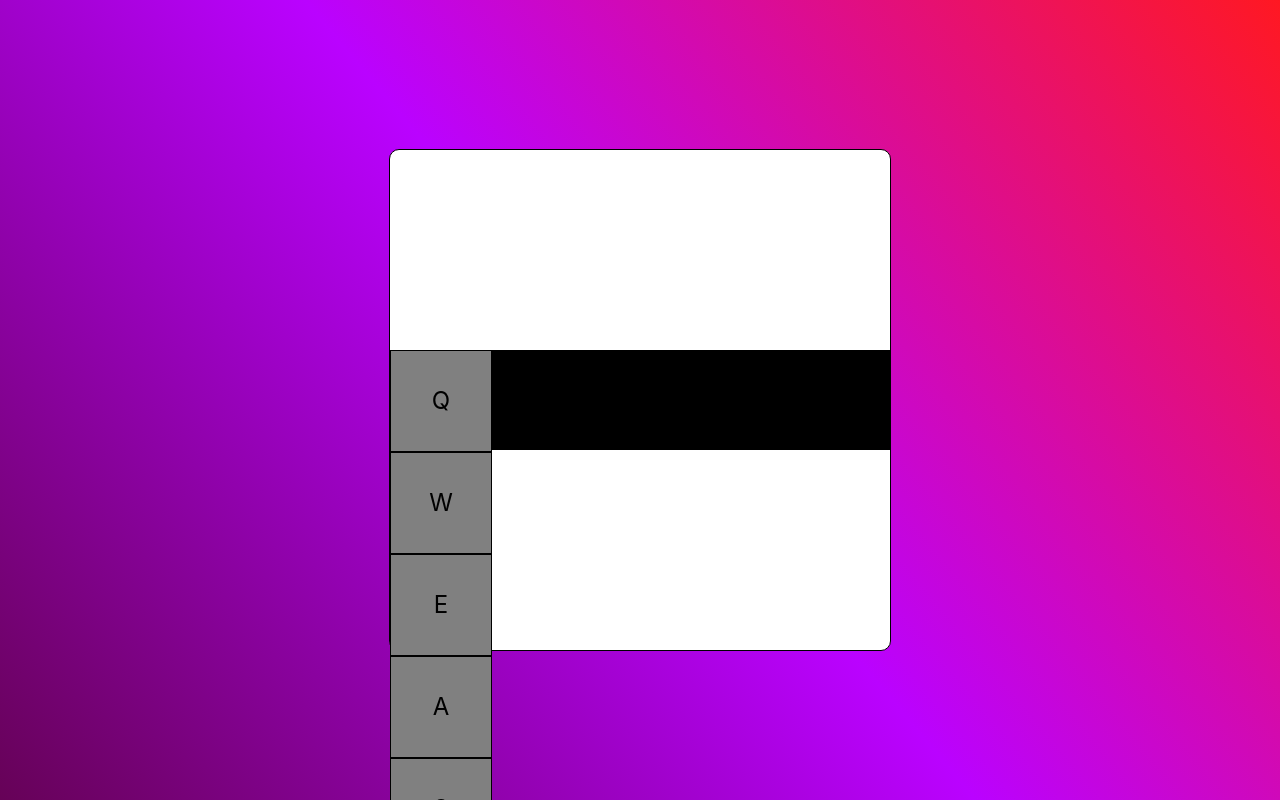
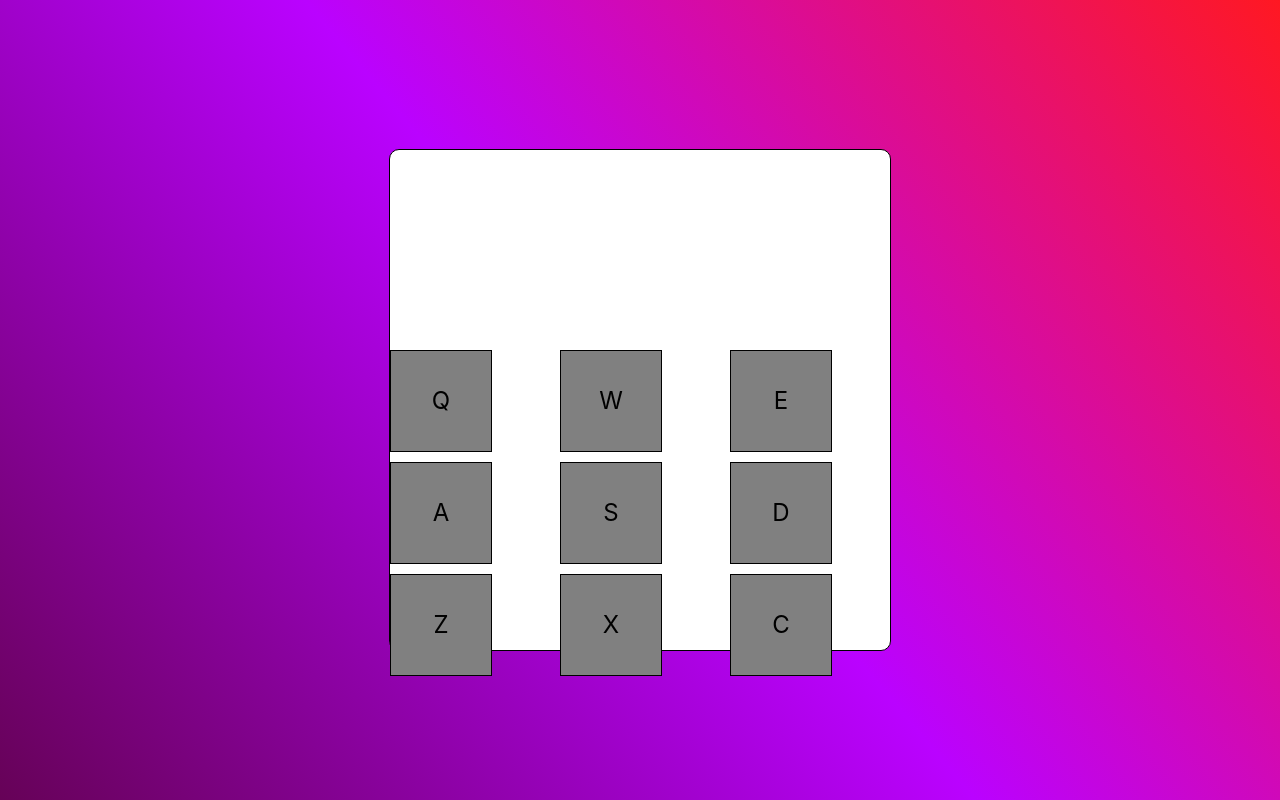
Before and after one commit to NerajnoLearning/Trumma, a React (Vite) app: page / in a window 1280 px wide. Shown: the top 800 px of the page. Built offline with nearby package versions, Linux system fonts and the light colour scheme.

Commit message:
Updated the layout

```diff
--- a/src/App.css
+++ b/src/App.css
@@ -24,8 +24,11 @@ body {
   font-size: 24px;
   text-align: center;
   line-height: 100px;
-  background-color: black;
   color: white;
+  display: grid;
+  grid-template-columns: repeat(3, 1fr);
+  grid-template-rows: repeat(3, 1fr);
+  grid-gap: 10px;
 }
 
 .drum-pad {
--- a/src/components/DrumPad.tsx
+++ b/src/components/DrumPad.tsx
@@ -37,6 +37,7 @@ const DrumPad: React.FC<DrumPadProps> = ({ triggerKey, audioClip }) => {
     <div
       className="drum-pad"
       onClick={handleClick}
+      id="drum-pad"
       onKeyDown={handleKeyPress}
       tabIndex={0}
     >
```
Also changed, not shown: 2 other files (tests, documents, lock files or other folders).
